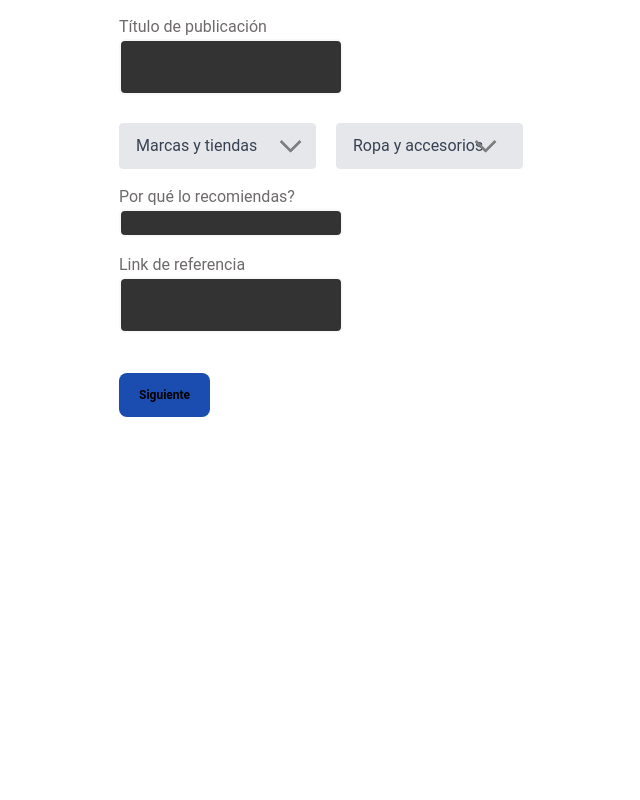
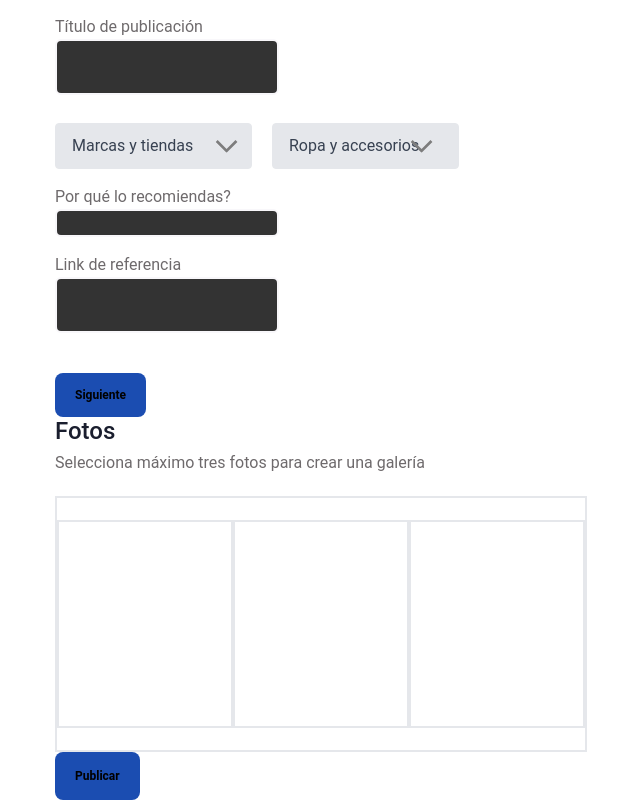
Before and after one commit to steevened/para-cuando, a Next.js app: page /posts/create in a window 1280 px wide. Shown: the part 318-1118 px from the top of the page, without its empty margins (319-959 px from the left). Before the commit the page ends 800 px from the top, so only its background shows below. Built offline with nearby package versions, Linux system fonts and the light colour scheme.

Commit message:
build: pull changes

```diff
--- a/pages/posts/create.tsx
+++ b/pages/posts/create.tsx
@@ -145,6 +145,70 @@ export default function create() {
               </button>
             </Link>
           </form>
+          <h2 className="pb-2 title-2 text-app-blackLight">Fotos</h2>
+          <p className="pb-6 subtitle-2 text-app-grayDark">
+            Selecciona máximo tres fotos para crear una galería
+          </p>
+          <div className="flex items-center justify-center border-2 w-155 h-64">
+            <label className=" hover:bg-gray-100 hover:border-gray-300">
+              <div className="flex items-center justify-center border-2 w-44 h-52">
+                <svg
+                  width="16"
+                  height="16"
+                  viewBox="0 0 16 16"
+                  fill="none"
+                  xmlns="http://www.w3.org/2000/svg"
+                >
+                  <path
+                    d="M16 9.14286H9.14286V16H6.85714V9.14286H0V6.85714H6.85714V0H9.14286V6.85714H16V9.14286Z"
+                    fill="#1B4DB1"
+                  />
+                </svg>
+                <input type="file" className="opacity-0" />
+              </div>
+            </label>
+            <label className=" hover:bg-gray-100 hover:border-gray-300">
+              <div className="flex items-center justify-center border-2 w-44 h-52">
+                <svg
+                  width="16"
+                  height="16"
+                  viewBox="0 0 16 16"
+                  fill="none"
+                  xmlns="http://www.w3.org/2000/svg"
+                >
+                  <path
+                    d="M16 9.14286H9.14286V16H6.85714V9.14286H0V6.85714H6.85714V0H9.14286V6.85714H16V9.14286Z"
+                    fill="#1B4DB1"
+                  />
+                </svg>
+                <input type="file" className="opacity-0" />
+              </div>
+            </label>
+            <label className=" hover:bg-gray-100 hover:border-gray-300">
+              <div className="flex items-center justify-center border-2 w-44 h-52">
+                <svg
+                  width="16"
+                  height="16"
+                  viewBox="0 0 16 16"
+                  fill="none"
+                  xmlns="http://www.w3.org/2000/svg"
+                >
+                  <path
+                    d="M16 9.14286H9.14286V16H6.85714V9.14286H0V6.85714H6.85714V0H9.14286V6.85714H16V9.14286Z"
+                    fill="#1B4DB1"
+                  />
+                </svg>
+                <input type="file" className="opacity-0" />
+              </div>
+            </label>
+          </div>
+
+          <button
+            type="submit"
+            className=" w-31 h-12 text-app-black font-semibold rounded-lg text-xs px-5 py-2.5 text-center bg-app-blue "
+          >
+            Publicar
+          </button>
         </div>
       </div>
     </>
```
Also changed, not shown: public/publish/plus.svg (added).
